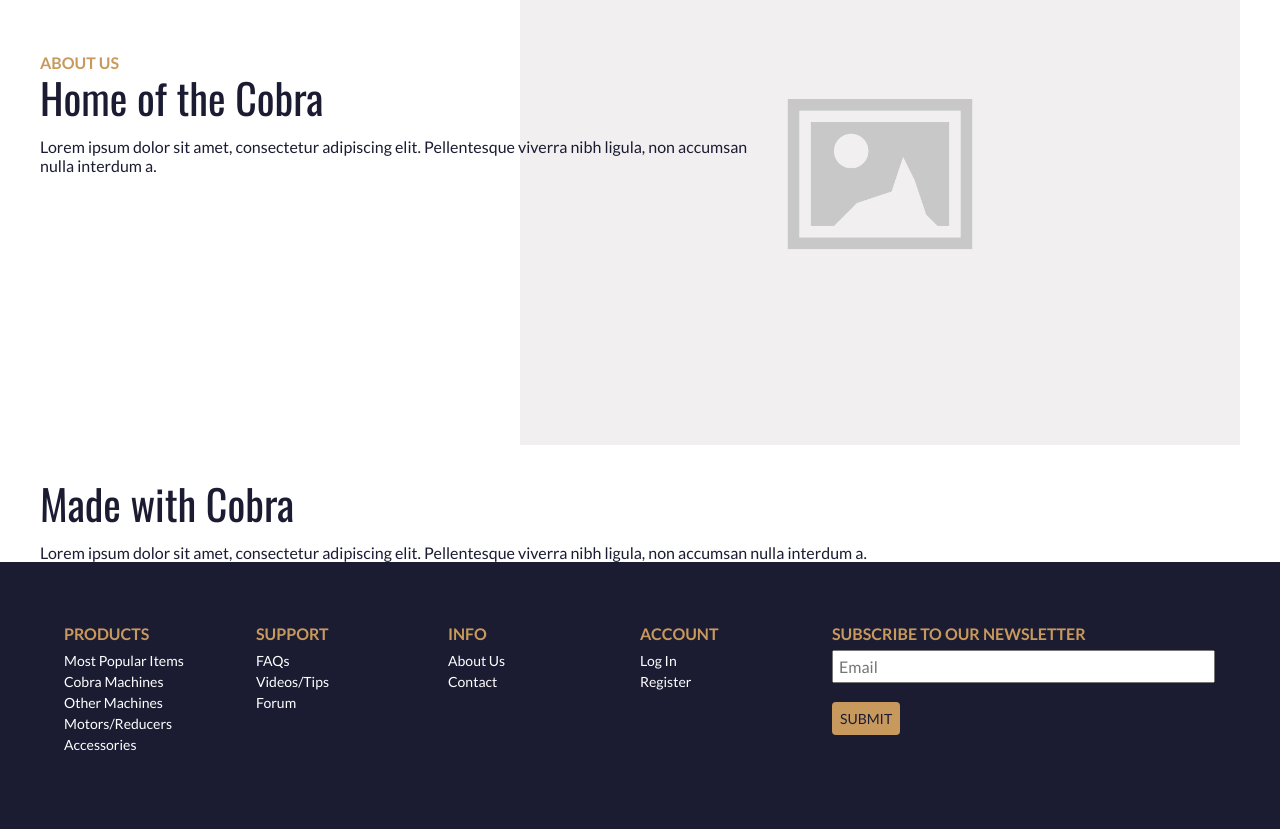
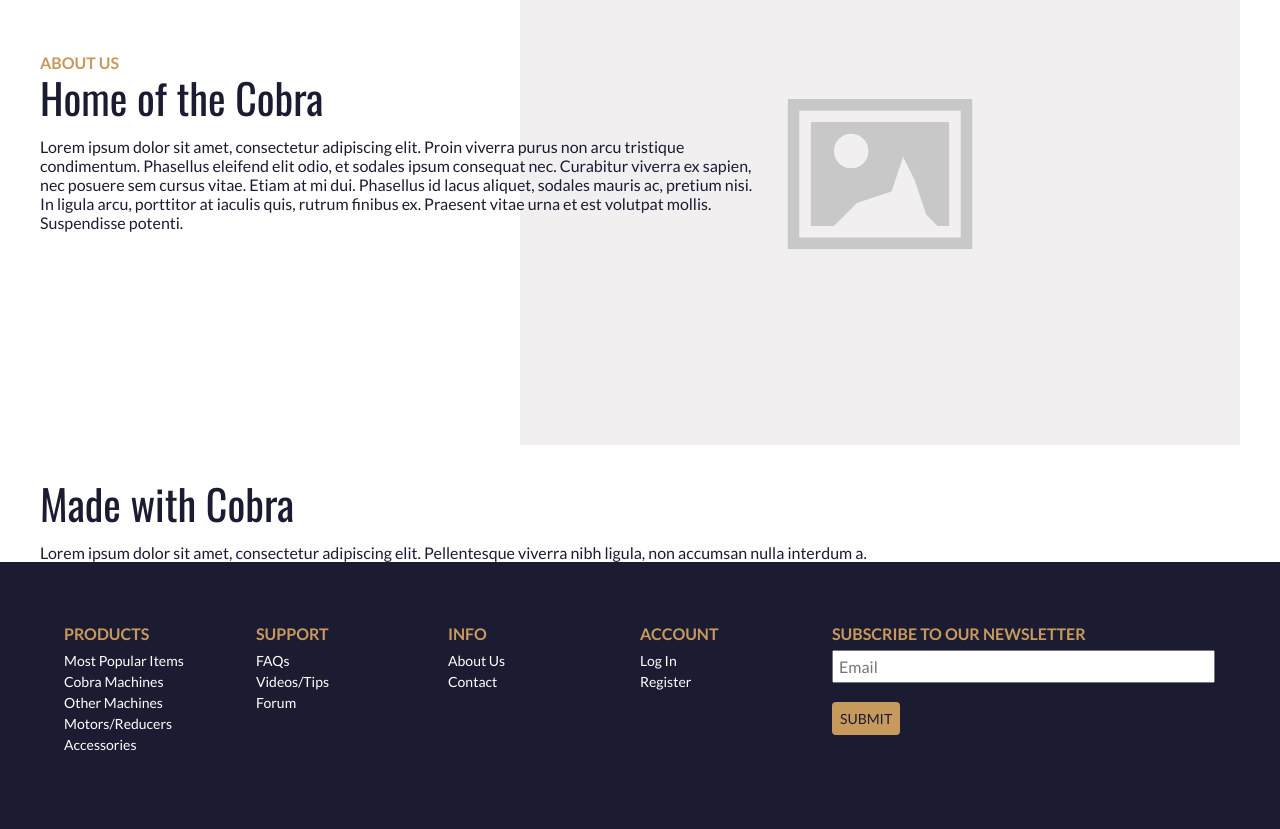
Before and after one commit to bhenson915/leathermachineco, a plain HTML site: page lmcBEM/index.html in a window 1280 px wide. Shown: the part 1840-2669 px from the top of the page. Drawn offline with nearby package versions, Linux system fonts and the light colour scheme.

Commit message:
Update index.html

```diff
--- a/lmcBEM/index.html
+++ b/lmcBEM/index.html
@@ -164,7 +164,12 @@
         <p class="subheading">About us</p>
         <h2 class="heading">Home of the Cobra</h2>
         <p>Lorem ipsum dolor sit amet, consectetur adipiscing elit.
-          Pellentesque viverra nibh ligula, non accumsan nulla interdum a.</p>
+          Proin viverra purus non arcu tristique condimentum.
+          Phasellus eleifend elit odio, et sodales ipsum consequat nec.
+          Curabitur viverra ex sapien, nec posuere sem cursus vitae. Etiam at mi dui.
+          Phasellus id lacus aliquet, sodales mauris ac, pretium nisi.
+          In ligula arcu, porttitor at iaculis quis, rutrum finibus ex.
+          Praesent vitae urna et est volutpat mollis. Suspendisse potenti.</p>
       </div>
       <img src="img/placeholder.png" class="about-photo">
     </div>
@@ -172,6 +177,10 @@
     <h2 class="heading">Made with Cobra</h2>
     <p>Lorem ipsum dolor sit amet, consectetur adipiscing elit.
       Pellentesque viverra nibh ligula, non accumsan nulla interdum a.</p>
+
+      <div class="homepage-custom-container">
+
+      </div>
 
   </main>
 
```
